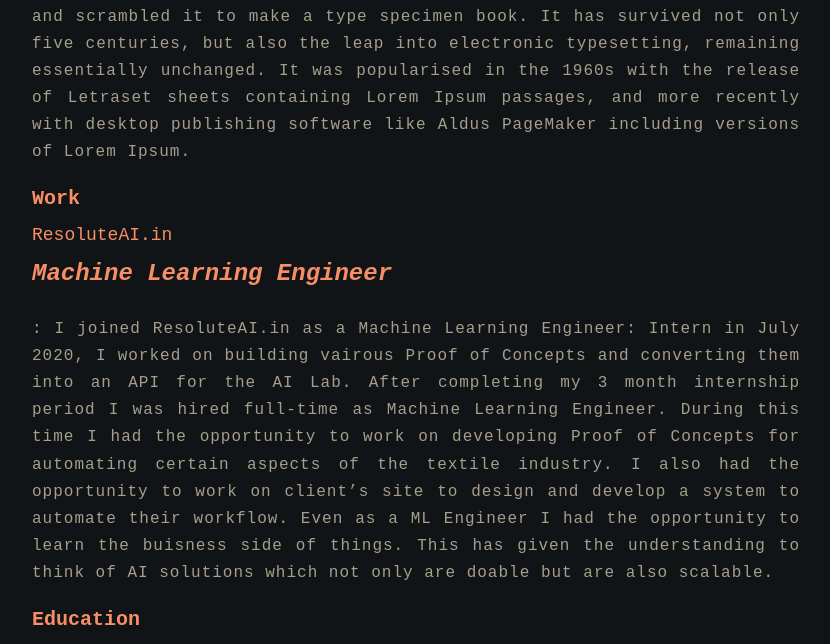
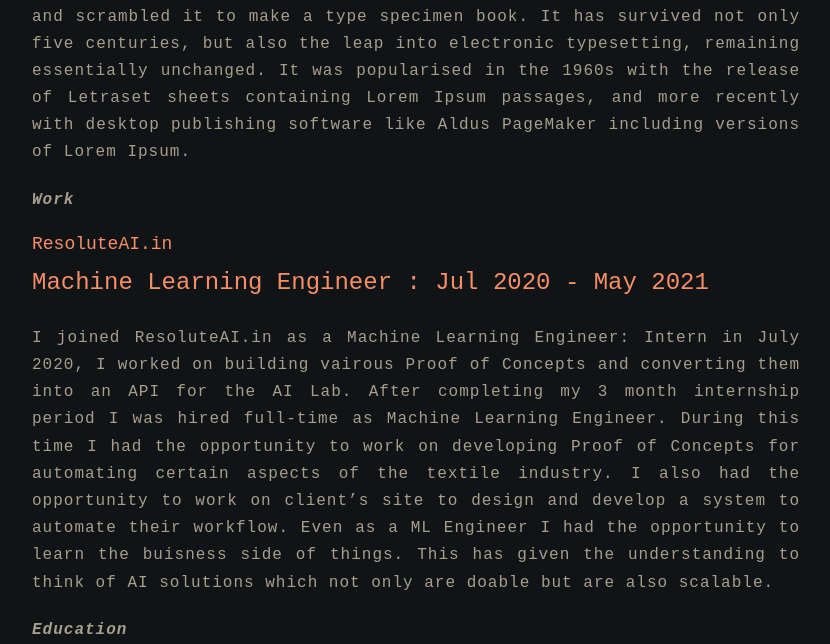
Before and after one commit to atharva-bhagwat/atharva-bhagwat.github.io, a Jekyll site: the page built from about.md, in a window 1280 px wide and 1400 px high, scrolled down 432 px. Shown: the top 644 px of the window, without its empty margins (224-1054 px from the left). Built offline with Jekyll 4.4.1, drawn with Linux system fonts in a browser that asks for light colours; some of the changed lines change nothing that is shown; some of the changed text lies outside the part shown; grey boxes are pictures that could not be loaded.

Commit message:
Added formatting for about page

```diff
--- a/about.md
+++ b/about.md
@@ -8,17 +8,17 @@
 This is long bio.
 Lorem Ipsum is simply dummy text of the printing and typesetting industry. Lorem Ipsum has been the industry's standard dummy text ever since the 1500s, when an unknown printer took a galley of type and scrambled it to make a type specimen book. It has survived not only five centuries, but also the leap into electronic typesetting, remaining essentially unchanged. It was popularised in the 1960s with the release of Letraset sheets containing Lorem Ipsum passages, and more recently with desktop publishing software like Aldus PageMaker including versions of Lorem Ipsum.
 
-# **Work**
+***Work***
 
 ## ResoluteAI.in
-#### ***Machine Learning Engineer***
+#### Machine Learning Engineer : Jul 2020 - May 2021
 
-:   I joined ResoluteAI.in as a Machine Learning Engineer: Intern in July 2020, I worked on building vairous Proof of Concepts and converting them into an API for  the AI Lab. After completing my 3 month internship period I was hired full-time as Machine Learning Engineer. During this time I had the opportunity to work on developing Proof of Concepts for automating certain aspects of the textile industry. I also had the opportunity to work on client's site to design and develop a system to automate their workflow. Even as a ML Engineer I had the opportunity to learn the buisness side of things. This has given the understanding to think of AI solutions which not only are doable but are also scalable.
+I joined ResoluteAI.in as a Machine Learning Engineer: Intern in July 2020, I worked on building vairous Proof of Concepts and converting them into an API for  the AI Lab. After completing my 3 month internship period I was hired full-time as Machine Learning Engineer. During this time I had the opportunity to work on developing Proof of Concepts for automating certain aspects of the textile industry. I also had the opportunity to work on client's site to design and develop a system to automate their workflow. Even as a ML Engineer I had the opportunity to learn the buisness side of things. This has given the understanding to think of AI solutions which not only are doable but are also scalable.
 
-# **Education**
+***Education***
 
-## MS CS
-***NYU GPA: 3.7 2021 - Present***
+## ![Tandon School of Engineering, New York University](https://engineering.nyu.edu)
+#### Master of Science in Computer Science : Sept 2021 - Present
 
-## BE CE
-***PICT GPA: 8.45 2016 - 2020***
+## ![Pune Institute of Computer Technology](https://pict.edu)
+#### Bachelor of Engineering in Computer Engineering : Aug 2016 - May 2020
```
